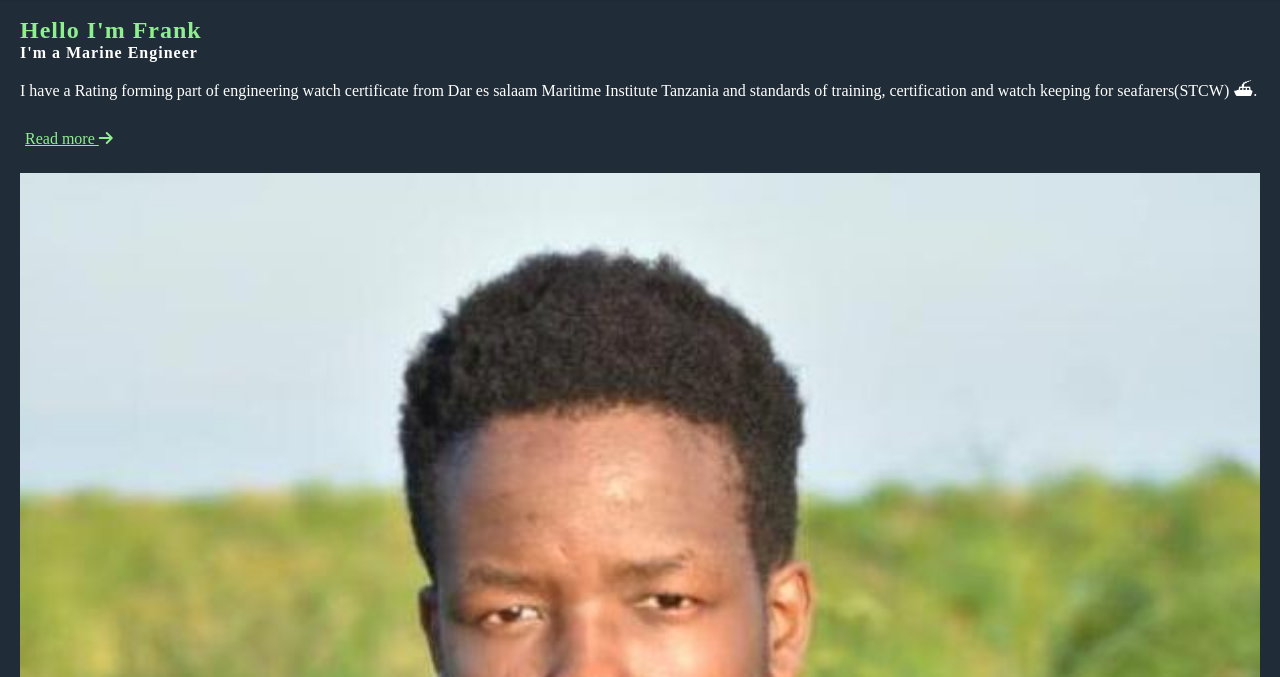
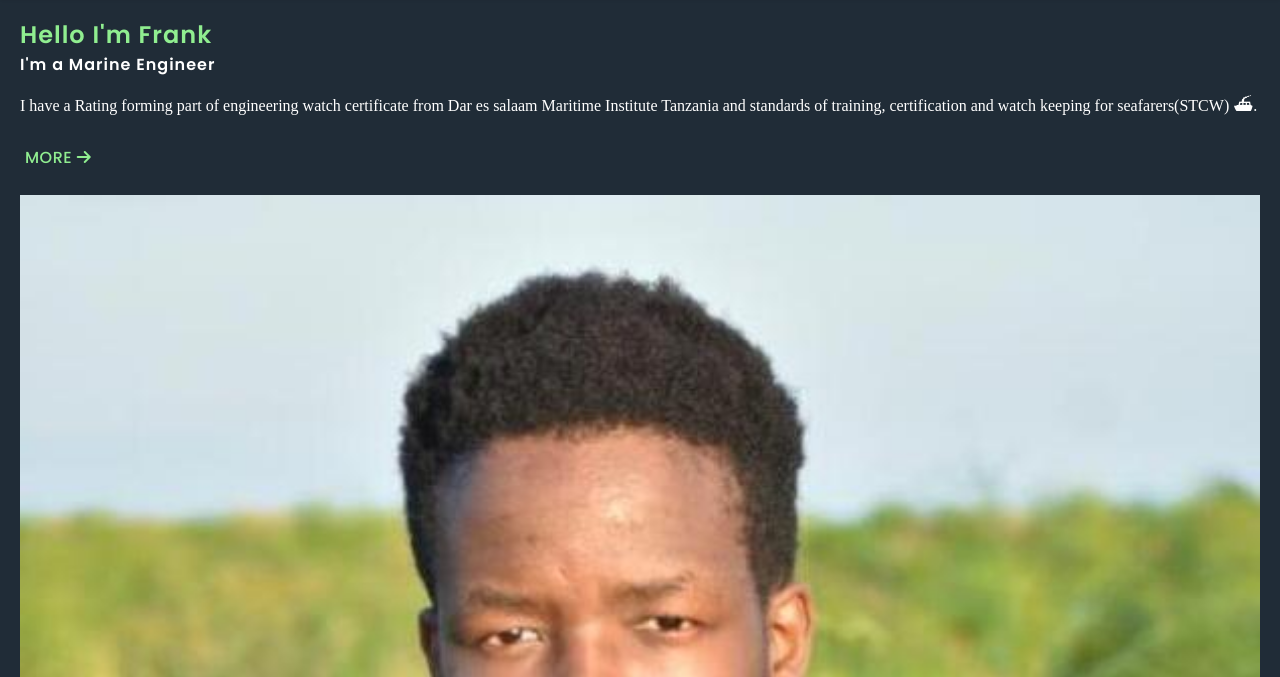
Before and after one commit to FIDELIS-TUWEI/Sailor_Portfolio, a plain HTML site: page index.html in a window 1280 px wide. Shown: the part 123-800 px from the top of the page. Drawn offline with Linux system fonts and the light colour scheme; a web font is replaced by a local one.

Commit message:
font-family added

```diff
--- a/about.js
+++ b/about.js
@@ -8,4 +8,5 @@ about.appendChild(aboutText);
 
 const description = document.createElement('p');
 description.textContent = `I have worked as a sailor for three years with experience in both deck and engineering department. From 2019 to 2020, I worked as a deck officer at Mbita ferry services onboard MV.Mbita 2 and MV.Mbita 3. From 2020 to 2022, I worked at EMBCO company limited onboard M.T Harambee in the engine room as an assistant engineer. My work experience includes maintenance, repair, servicing of equipment, controlling operations of the ship and caring for persons onboard as well as maintaining high standards of house keeping and engine room watch keeping.`;
+description.className = 'more--text';
 about.appendChild(description);
--- a/index.js
+++ b/index.js
@@ -131,7 +131,7 @@ textContent.appendChild(paragraph);
 // Read more link
 const readMore = document.createElement('a');
 readMore.className = 'read__link';
-readMore.innerHTML = `Read more `;
+readMore.innerHTML = `More `;
 readMore.setAttribute('href', '#about')
 textContent.appendChild(readMore);
 
--- a/style.css
+++ b/style.css
@@ -1,3 +1,6 @@
+@import url('https://fonts.googleapis.com/css2?family=Poppins:wght@300;400;500;600&display=swap');
+@import url('https://fonts.googleapis.com/css2?family=Gentium+Book+Plus:ital@1&display=swap');
+
 *,
 *::before,
 *::after {
@@ -13,10 +16,39 @@ html {
 body {
     background-color: #202c37;
     color: #fff;
+    font-family: 'Poppins', sans-serif;
 }
 
 img {
     max-width: 100%;
+}
+
+a {
+    text-decoration: none;
+    color: #fff;
+    position: relative;
+    text-transform: uppercase;
+    letter-spacing: 0.5px;
+    font-weight: 400;
+}
+
+a:after {
+    content: "";
+    position: absolute;
+    background: lightgreen;
+    height: 1px;
+    width: 0;
+    left: 0;
+    bottom: -5px;
+    transition: 0.3s;
+}
+
+a:hover {
+    color: lightgreen;
+}
+
+a:hover:after {
+    width: 100%;
 }
 
 .nav--logo {
@@ -119,16 +151,23 @@ img {
     justify-content: flex-start;
 }
 
+.more--text {
+    font-weight: 400;
+    font-family: 'Gentium Book Plus', serif;
+}
+
 h2 {
     color: lightgreen;
     border-bottom: 2px solid yellow;
     margin-bottom: 10px;
+    font-weight: 600;
 }
 
 h3 {
     font-size: 1.5rem;
     letter-spacing: 1px;
     color: lightgreen;
+    font-weight: 600;
 }
 
 h4 {
```
